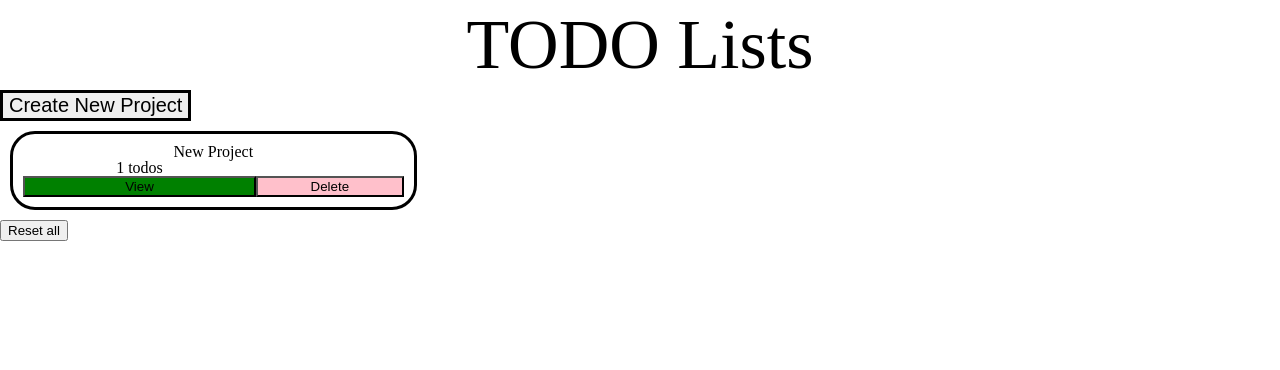
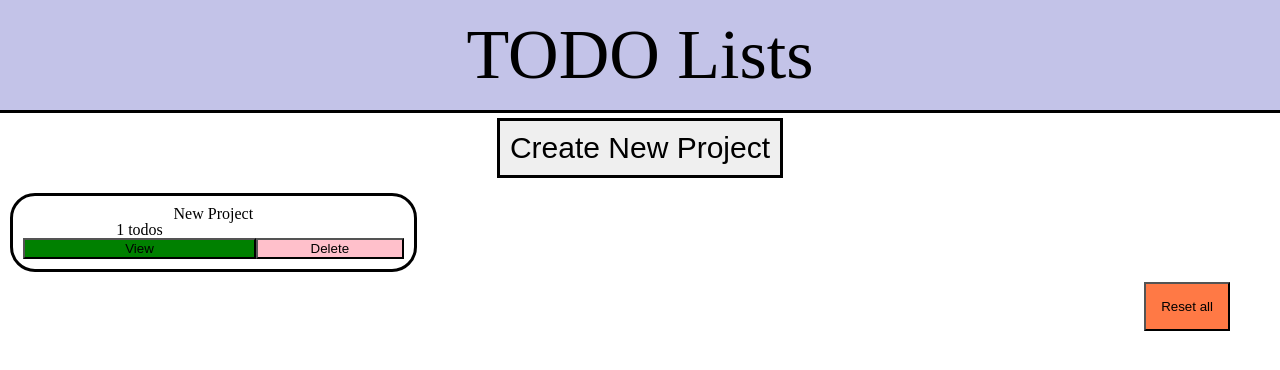
Before and after one commit to sky-pose-rick/todo-list, a plain HTML site: page index.html in a window 1280 px wide. Drawn offline with Linux system fonts and the light colour scheme.

Commit message:
update homepage css and layout

```diff
--- a/styles/style.css
+++ b/styles/style.css
@@ -1,13 +1,17 @@
 h1 {
     font-size: 70px;
     text-align: center;
-    margin: 10px;
+    padding: 20px;
+    background-color: #c3c3e8;
+    border-bottom: solid 3px black;
 }
 
 .create-button{
-    font-size: 20px;
-    text-align: center;
+    font-size: 30px;
     border: solid 3px black;
+    margin: 5px auto 5px auto;
+    display: block;
+    padding: 10px;
 }
 
 #project-list {
@@ -46,6 +50,17 @@ h1 {
     grid-area: d;
     text-align: center;
     background-color: pink;
+}
+
+#home-reset {
+	display: flex;
+	justify-content: end;
+}
+
+#home-reset button {
+	background-color: #ff7945;
+	padding: 15px;
+	margin-right: 50px;
 }
 
 .mini-task {
```
Also changed, not shown: main.js.
